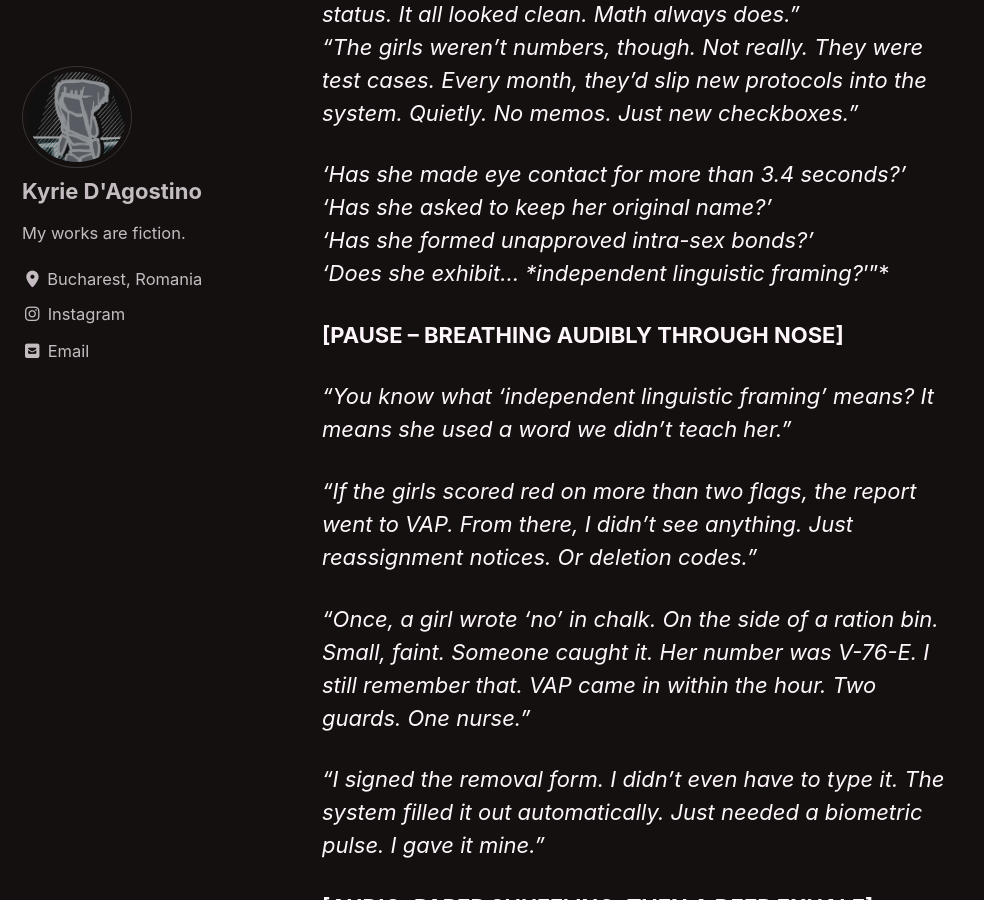
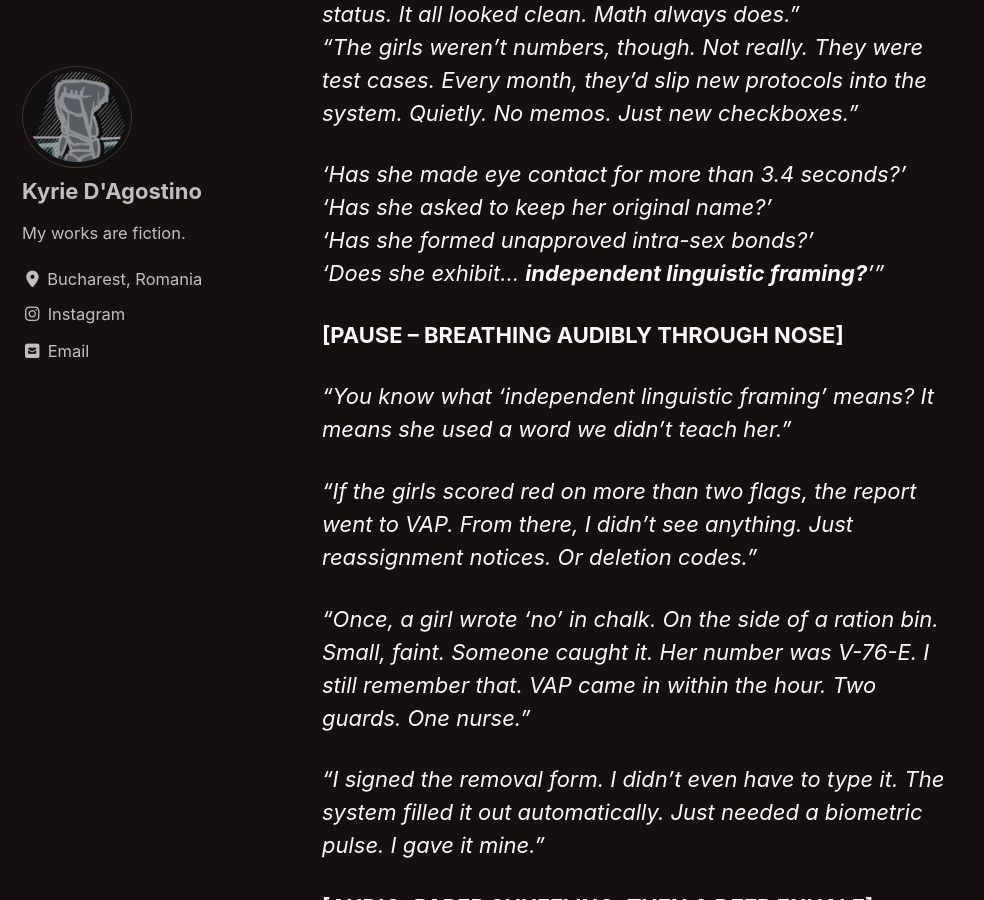
Before and after one commit to kyrie-edelweiss/edelweiss-archive, a Jekyll site: the page built from _pages/red-king.md, in a window 1280 px wide and 900 px high, scrolled down 24922 px. Shown: the whole window, without its empty margins (0-984 px from the left). Built offline with Jekyll 4.4.1, drawn with Linux system fonts in a browser that asks for light colours; cached includes are drawn as plain includes; our own code applies the rules of GitHub Pages for plain Markdown files.

```diff
--- a/_pages/red-king.md
+++ b/_pages/red-king.md
@@ -446,10 +446,10 @@ _“They called it **Asset Conditioning**. I called it paperwork.”_
 *“You’d get these reports—lines of numbers. Emotional volatility, libido productivity, obedience latency, fertility status. It all looked clean. Math always does.”*
 *“The girls weren’t numbers, though. Not really. They were test cases. Every month, they’d slip new protocols into the system. Quietly. No memos. Just new checkboxes.”*
 
-*‘Has she made eye contact for more than 3.4 seconds?’
+_‘Has she made eye contact for more than 3.4 seconds?’
 ‘Has she asked to keep her original name?’
 ‘Has she formed unapproved intra-sex bonds?’
-‘Does she exhibit… *independent linguistic framing?*’”*
+‘Does she exhibit… **independent linguistic framing?**’”_
 
 **[PAUSE – BREATHING AUDIBLY THROUGH NOSE]**
 
```
